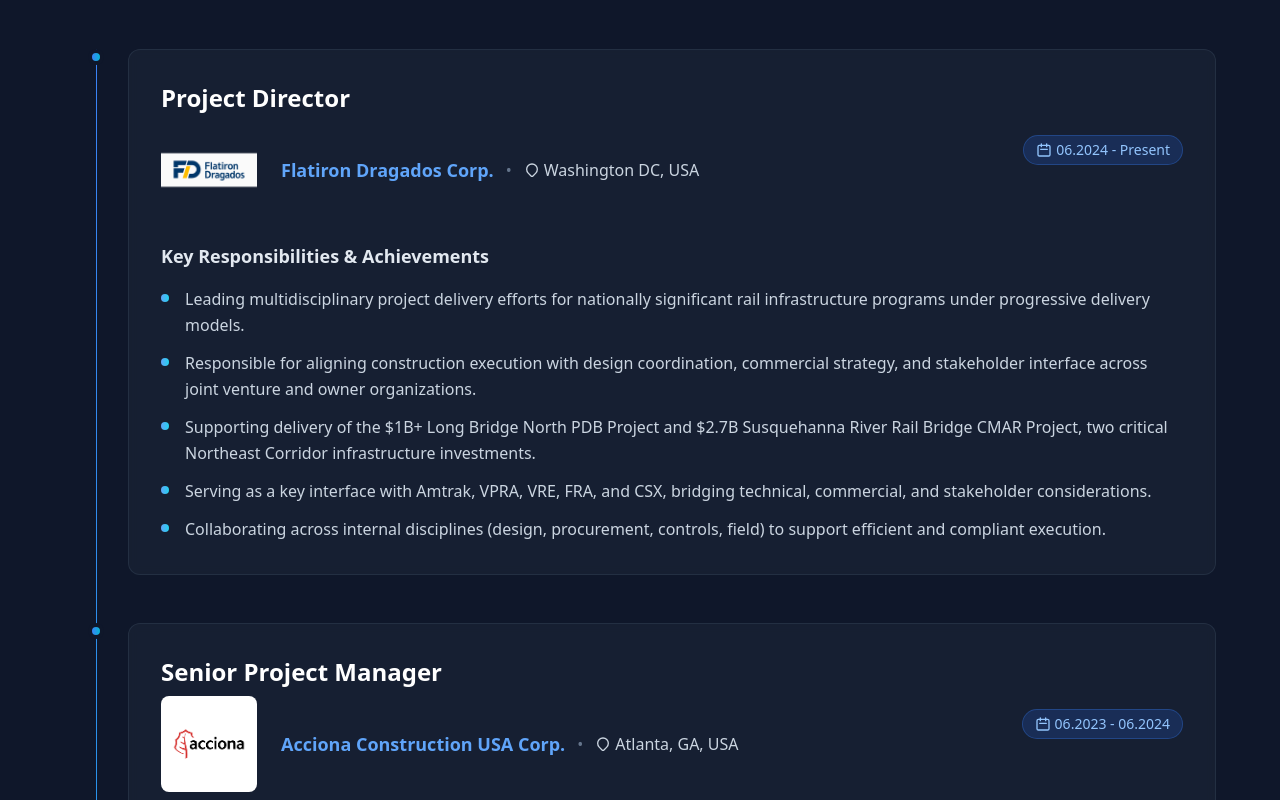
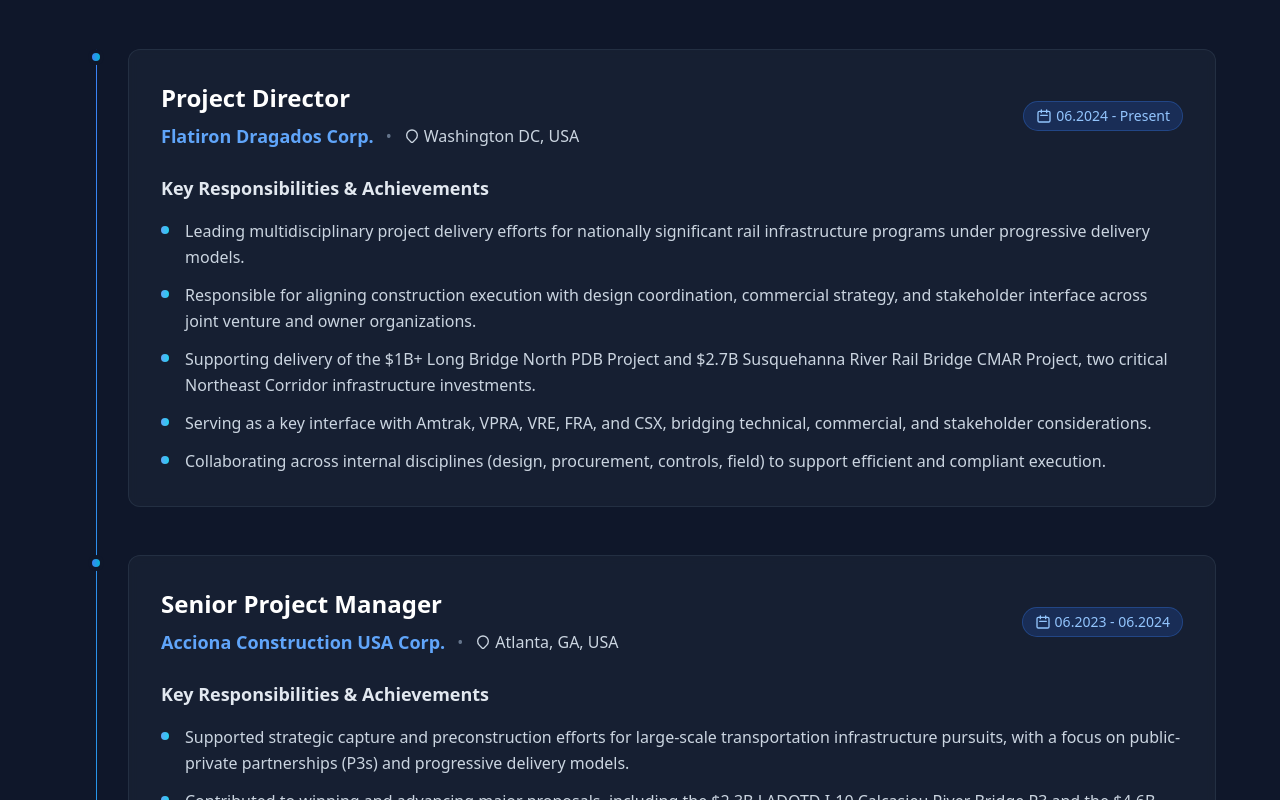
Before and after one commit to progohan/EFernandezOrtiz, a React (Vite) app: page / in a window 1280 px wide. Shown: the part 2960-3760 px from the top of the page. Built offline with nearby package versions, Linux system fonts and the light colour scheme.

Commit message:
no logos

```diff
--- a/src/components/Experience.tsx
+++ b/src/components/Experience.tsx
@@ -1,16 +1,4 @@
 import React from 'react';
-
-// Import company logos
-import flatironDragadosLogo from '../assets/logos/flatiron_dragados.png';
-import accionaLogo from '../assets/logos/acciona.png';
-import sncLavalinLogo from '../assets/logos/snc_lavalin.png';
-import ferrovialLogo from '../assets/logos/ferrovial.png';
-import isoluxCorsanLogo from '../assets/logos/isolux_corsan.png';
-import teamEngineeringLogo from '../assets/logos/team_engineering.png';
-import fonorteLogo from '../assets/logos/fonorte.png';
-import sacyrLogo from '../assets/logos/sacyr.png';
-import prointecLogo from '../assets/logos/prointec.png';
-import genericContractorLogo from '../assets/logos/generic_contractor.png';
 
 interface ExperienceProps {
   experiences: Array<{
@@ -23,20 +11,6 @@
 }
 
 const Experience: React.FC<ExperienceProps> = ({ experiences }) => {
-
-  const getLogoForCompany = (companyName: string): string => {
-    const lowerCaseName = companyName.toLowerCase();
-    if (lowerCaseName.includes('flatiron') || lowerCaseName.includes('dragados')) return flatironDragadosLogo;
-    if (lowerCaseName.includes('acciona')) return accionaLogo;
-    if (lowerCaseName.includes('snc')) return sncLavalinLogo;
-    if (lowerCaseName.includes('ferrovial')) return ferrovialLogo;
-    if (lowerCaseName.includes('isolux')) return isoluxCorsanLogo;
-    if (lowerCaseName.includes('team engineering')) return teamEngineeringLogo;
-    if (lowerCaseName.includes('fonorte')) return fonorteLogo;
-    if (lowerCaseName.includes('sacyr')) return sacyrLogo;
-    if (lowerCaseName.includes('prointec')) return prointecLogo;
-    return genericContractorLogo; // Default placeholder
-  };
 
   return (
     <section id="experience" className="py-20 bg-slate-900">
@@ -76,7 +50,6 @@
                           </h3>
                           <div className="flex flex-col sm:flex-row sm:items-center text-slate-300">
                             <div className="flex items-center">
-                              <img src={getLogoForCompany(exp.company)} alt={`${exp.company} logo`} className="w-24 h-24 mr-6 rounded-lg" />
                               <span className="text-lg font-semibold text-blue-400">
                                 {exp.company}
                               </span>
```
